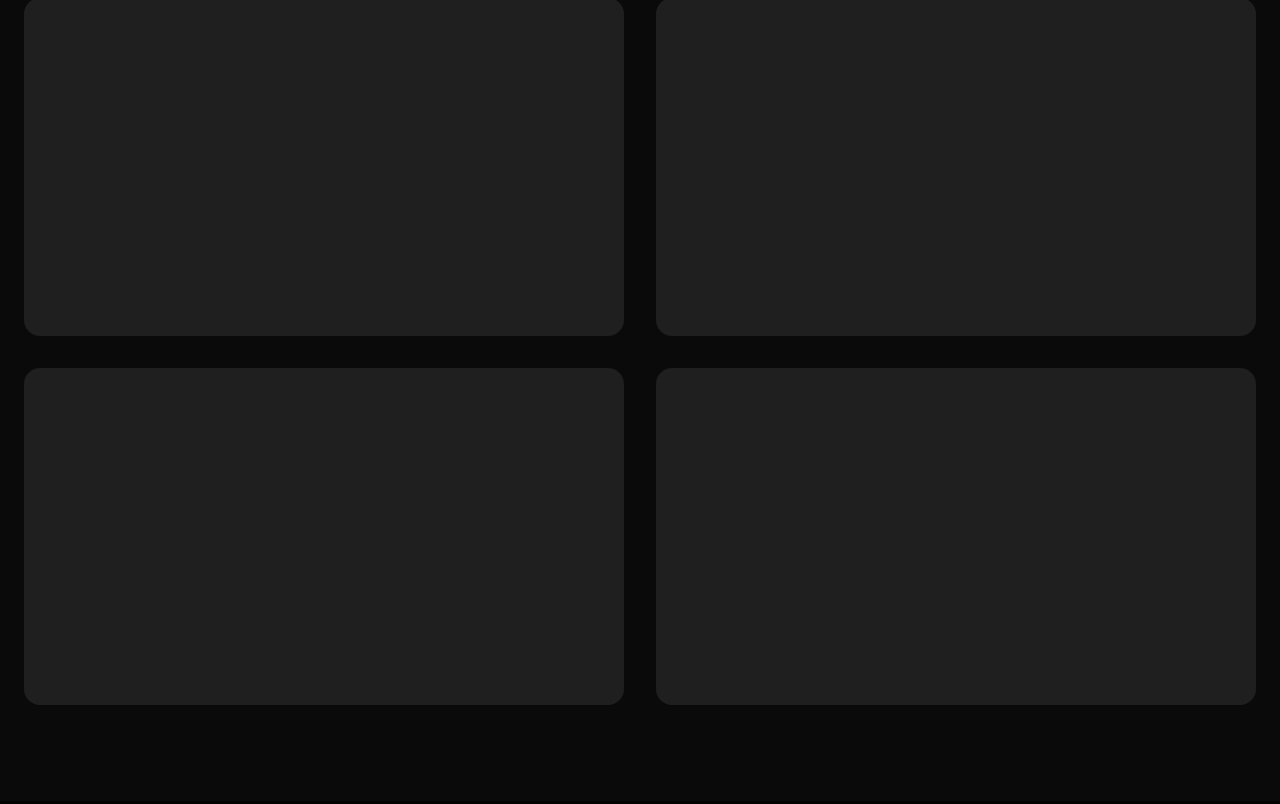
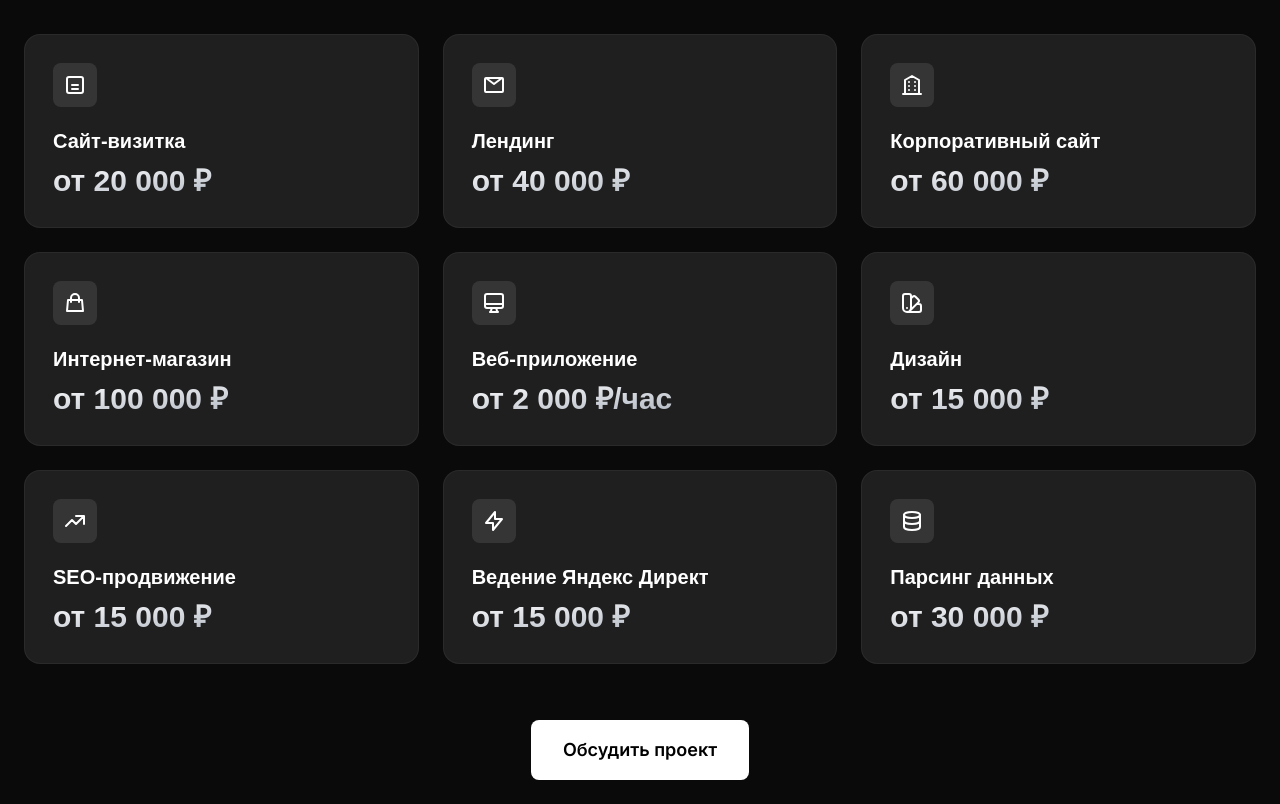
Before and after one commit to Cyrillkel/kel-studio-landing, a Next.js app: page / in a window 1280 px wide. Shown: the part 1656-2460 px from the top of the page. Built offline with nearby package versions, Linux system fonts and the light colour scheme; a web font is replaced by a local one.

Commit message:
feat: add Pricing component, enhance backgrounds, and fix GSAP reveal edge case

```diff
--- a/app/page.tsx
+++ b/app/page.tsx
@@ -1,5 +1,6 @@
 import Hero from "@/components/Hero";
 import Services from "@/components/Services";
+import Pricing from "@/components/Pricing";
 import Portfolio from "@/components/Portfolio";
 import ScrollVideoFullscreen from "@/components/ScrollVideoFullscreen";
 import AboutPremium from "@/components/AboutPremium";
@@ -15,6 +16,7 @@ export default function Home() {
         <Navigation />
         <Hero />
         <Services />
+        <Pricing />
         <Portfolio />
         <ScrollVideoFullscreen />
         <AboutPremium />
--- a/components/Contact.tsx
+++ b/components/Contact.tsx
@@ -22,7 +22,7 @@ export default function Contact() {
   return (
     <section
       id="contact"
-      className="relative isolate overflow-hidden py-16 md:py-24 bg-[#0a0a0a]"
+      className="relative isolate overflow-hidden py-16 md:py-24 bg-[linear-gradient(to_bottom,#000000_0px,#0a0a0a_180px,#0a0a0a_100%)]"
     >
       <AmbientAtom className="-left-10 top-4 w-56 h-56 sm:w-72 sm:h-72 md:w-80 md:h-80 -z-10" />
       <div className="max-w-4xl mx-auto px-5 sm:px-6 text-center">
--- a/components/Footer.tsx
+++ b/components/Footer.tsx
@@ -6,7 +6,7 @@ import { useTranslation } from "react-i18next";
 export default function Footer() {
   const { t } = useTranslation();
   return (
-    <footer className="py-12 bg-[#141414] border-t border-white/5">
+    <footer className="py-12 bg-[linear-gradient(to_bottom,#0a0a0a_0px,#1a1a1a_180px,#1a1a1a_100%)]">
       <div className="max-w-7xl mx-auto px-6">
         <div className="flex flex-col md:flex-row justify-between items-center gap-6">
           <div className="font-heading text-2xl font-bold text-white">
--- a/components/Hero.tsx
+++ b/components/Hero.tsx
@@ -37,7 +37,8 @@ export default function Hero() {
           <source src="/video/hero-video.webm" type="video/webm" />
           <source src="/video/hero-video.mp4" type="video/mp4" />
         </video>
-        <div className="absolute inset-0 bg-gradient-to-b from-transparent via-[#0a0a0a]/20 to-[#0a0a0a]/60" />
+        <div className="absolute inset-0 bg-gradient-to-b from-[#0a0a0a]/15 via-[#0a0a0a]/40 to-[#0a0a0a]/75" />
+        <div className="absolute inset-x-0 bottom-0 h-40 sm:h-56 bg-gradient-to-b from-transparent to-[#0a0a0a]" />
       </div>
 
       <div className="relative z-10 max-w-7xl mx-auto px-6 py-32 text-center">
--- a/components/Portfolio.tsx
+++ b/components/Portfolio.tsx
@@ -9,7 +9,10 @@ export default function Portfolio() {
   const items = t("portfolio.items", { returnObjects: true }) as ProjectItem[];
 
   return (
-    <section id="portfolio" className="py-16 md:py-24 bg-[#0a0a0a]">
+    <section
+      id="portfolio"
+      className="py-16 md:py-24 bg-[linear-gradient(to_bottom,#0a0a0a_0px,#141414_180px,#141414_calc(100%-200px),#000000_100%)]"
+    >
       <div className="max-w-7xl mx-auto px-5 sm:px-6">
         <h2 className="font-heading text-3xl sm:text-4xl md:text-5xl font-bold mb-10 md:mb-16 text-center text-white">
           {t("portfolio.heading")}
--- /dev/null
+++ b/components/Pricing.tsx
@@ -0,0 +1,196 @@
+"use client";
+
+import { useTranslation } from "react-i18next";
+import { smoothNavigate } from "./smoothNavigate";
+
+const icons = [
+  <svg
+    key="card"
+    className="w-6 h-6"
+    fill="none"
+    stroke="currentColor"
+    viewBox="0 0 24 24"
+  >
+    <path
+      strokeLinecap="round"
+      strokeLinejoin="round"
+      strokeWidth={2}
+      d="M9 12h6m-6 4h6m-9 4h12a2 2 0 002-2V6a2 2 0 00-2-2H6a2 2 0 00-2 2v12a2 2 0 002 2z"
+    />
+  </svg>,
+  <svg
+    key="landing"
+    className="w-6 h-6"
+    fill="none"
+    stroke="currentColor"
+    viewBox="0 0 24 24"
+  >
+    <path
+      strokeLinecap="round"
+      strokeLinejoin="round"
+      strokeWidth={2}
+      d="M4 5h16M4 5a1 1 0 00-1 1v12a1 1 0 001 1h16a1 1 0 001-1V6a1 1 0 00-1-1M4 5l8 6 8-6"
+    />
+  </svg>,
+  <svg
+    key="corp"
+    className="w-6 h-6"
+    fill="none"
+    stroke="currentColor"
+    viewBox="0 0 24 24"
+  >
+    <path
+      strokeLinecap="round"
+      strokeLinejoin="round"
+      strokeWidth={2}
+      d="M3 21h18M5 21V7l7-4 7 4v14M9 9h.01M9 13h.01M9 17h.01M15 9h.01M15 13h.01M15 17h.01"
+    />
+  </svg>,
+  <svg
+    key="shop"
+    className="w-6 h-6"
+    fill="none"
+    stroke="currentColor"
+    viewBox="0 0 24 24"
+  >
+    <path
+      strokeLinecap="round"
+      strokeLinejoin="round"
+      strokeWidth={2}
+      d="M16 11V7a4 4 0 00-8 0v4M5 9h14l1 11H4L5 9z"
+    />
+  </svg>,
+  <svg
+    key="app"
+    className="w-6 h-6"
+    fill="none"
+    stroke="currentColor"
+    viewBox="0 0 24 24"
+  >
+    <path
+      strokeLinecap="round"
+      strokeLinejoin="round"
+      strokeWidth={2}
+      d="M9.75 17L9 20l-1 1h8l-1-1-.75-3M3 13h18M5 17h14a2 2 0 002-2V5a2 2 0 00-2-2H5a2 2 0 00-2 2v10a2 2 0 002 2z"
+    />
+  </svg>,
+  <svg
+    key="design"
+    className="w-6 h-6"
+    fill="none"
+    stroke="currentColor"
+    viewBox="0 0 24 24"
+  >
+    <path
+      strokeLinecap="round"
+      strokeLinejoin="round"
+      strokeWidth={2}
+      d="M7 21a4 4 0 01-4-4V5a2 2 0 012-2h4a2 2 0 012 2v12a4 4 0 01-4 4zm0 0h12a2 2 0 002-2v-4a2 2 0 00-2-2h-2.343M11 7.343l1.657-1.657a2 2 0 012.828 0l2.829 2.829a2 2 0 010 2.828l-8.486 8.485M7 17h.01"
+    />
+  </svg>,
+  <svg
+    key="seo"
+    className="w-6 h-6"
+    fill="none"
+    stroke="currentColor"
+    viewBox="0 0 24 24"
+  >
+    <path
+      strokeLinecap="round"
+      strokeLinejoin="round"
+      strokeWidth={2}
+      d="M13 7h8m0 0v8m0-8l-8 8-4-4-6 6"
+    />
+  </svg>,
+  <svg
+    key="direct"
+    className="w-6 h-6"
+    fill="none"
+    stroke="currentColor"
+    viewBox="0 0 24 24"
+  >
+    <path
+      strokeLinecap="round"
+      strokeLinejoin="round"
+      strokeWidth={2}
+      d="M13 10V3L4 14h7v7l9-11h-7z"
+    />
+  </svg>,
+  <svg
+    key="parsing"
+    className="w-6 h-6"
+    fill="none"
+    stroke="currentColor"
+    viewBox="0 0 24 24"
+  >
+    <ellipse cx="12" cy="6" rx="8" ry="3" strokeWidth={2} />
+    <path
+      strokeLinecap="round"
+      strokeLinejoin="round"
+      strokeWidth={2}
+      d="M4 6v6c0 1.657 3.582 3 8 3s8-1.343 8-3V6"
+    />
+    <path
+      strokeLinecap="round"
+      strokeLinejoin="round"
+      strokeWidth={2}
+      d="M4 12v6c0 1.657 3.582 3 8 3s8-1.343 8-3v-6"
+    />
+  </svg>,
+];
+
+type PriceItem = { title: string; price: string };
+
+export default function Pricing() {
+  const { t } = useTranslation();
+  const items = t("pricing.items", { returnObjects: true }) as PriceItem[];
+
+  const handleClick = (e: React.MouseEvent<HTMLAnchorElement>) => {
+    if (smoothNavigate("#contact")) {
+      e.preventDefault();
+    }
+  };
+
+  return (
+    <section
+      id="pricing"
+      className="relative isolate overflow-hidden py-16 md:py-24 bg-[linear-gradient(to_bottom,#141414_0px,#0a0a0a_180px,#0a0a0a_100%)]"
+    >
+      <div className="max-w-7xl mx-auto px-5 sm:px-6">
+        <h2 className="font-heading text-3xl sm:text-4xl md:text-5xl font-bold mb-3 text-center text-white">
+          {t("pricing.heading")}
+        </h2>
+        <p className="text-gray-400 text-center mb-10 md:mb-16">
+          {t("pricing.subheading")}
+        </p>
+        <div className="grid sm:grid-cols-2 lg:grid-cols-3 gap-5 sm:gap-6">
+          {items.map((item, index) => (
+            <div
+              key={index}
+              className="bg-[#1f1f1f] p-6 sm:p-7 rounded-2xl border border-white/5 hover:-translate-y-1 hover:border-white/20 hover:shadow-2xl hover:shadow-black/40 transition-all duration-300"
+            >
+              <div className="w-11 h-11 bg-white/10 rounded-lg flex items-center justify-center mb-5 text-white">
+                {icons[index]}
+              </div>
+              <h3 className="font-heading text-lg sm:text-xl font-bold text-white mb-2">
+                {item.title}
+              </h3>
+              <p className="font-heading text-2xl sm:text-3xl font-bold bg-gradient-to-br from-white to-gray-400 bg-clip-text text-transparent">
+                {item.price}
+              </p>
+            </div>
+          ))}
+        </div>
+        <div className="mt-10 md:mt-14 text-center">
+          <a
+            href="#contact"
+            onClick={handleClick}
+            className="inline-block bg-white text-black px-8 py-4 rounded-lg text-lg font-semibold hover:bg-gray-200 transition"
+          >
+            {t("pricing.cta")}
+          </a>
+        </div>
+      </div>
+    </section>
+  );
+}
--- a/components/Services.tsx
+++ b/components/Services.tsx
@@ -78,7 +78,7 @@ export default function Services() {
   return (
     <section
       id="services"
-      className="relative isolate overflow-hidden py-16 md:py-24 bg-[#141414]"
+      className="relative isolate overflow-hidden py-16 md:py-24 bg-[linear-gradient(to_bottom,#0a0a0a_0px,#141414_180px,#141414_100%)]"
     >
       <AmbientBlobs
         blobs={[
@@ -92,7 +92,7 @@ export default function Services() {
           },
           {
             side: "right",
-            vertical: "bottom-10",
+            vertical: "bottom-24",
             size: "w-36 h-36 sm:w-48 sm:h-48 md:w-60 md:h-60",
             gradient:
               "bg-[linear-gradient(135deg,rgba(34,211,238,0.5),rgba(59,130,246,0.4),rgba(168,85,247,0.3))]",
--- a/locales/ru.json
+++ b/locales/ru.json
@@ -1,6 +1,7 @@
 {
   "nav": {
     "services": "Услуги",
+    "pricing": "Цены",
     "portfolio": "Портфолио",
     "about": "О нас",
     "contact": "Связаться"
@@ -31,6 +32,22 @@
         "title": "Парсинг данных",
         "description": "Автоматический сбор и структурирование данных с сайтов, маркетплейсов и API. Мониторинг цен и выгрузки под ваши задачи."
       }
+    ]
+  },
+  "pricing": {
+    "heading": "Стоимость услуг",
+    "subheading": "Прозрачные цены без скрытых платежей",
+    "cta": "Обсудить проект",
+    "items": [
+      { "title": "Сайт-визитка", "price": "от 20 000 ₽" },
+      { "title": "Лендинг", "price": "от 40 000 ₽" },
+      { "title": "Корпоративный сайт", "price": "от 60 000 ₽" },
+      { "title": "Интернет-магазин", "price": "от 100 000 ₽" },
+      { "title": "Веб-приложение", "price": "от 2 000 ₽/час" },
+      { "title": "Дизайн", "price": "от 15 000 ₽" },
+      { "title": "SEO-продвижение", "price": "от 15 000 ₽" },
+      { "title": "Ведение Яндекс Директ", "price": "от 15 000 ₽" },
+      { "title": "Парсинг данных", "price": "от 30 000 ₽" }
     ]
   },
   "portfolio": {
```
Also changed, not shown: components/AboutPremium.tsx (+25 -1 lines), components/Navigation.tsx (+14 -0 lines), locales/en.json (+17 -0 lines), app/globals.css (line endings or trailing spaces).
